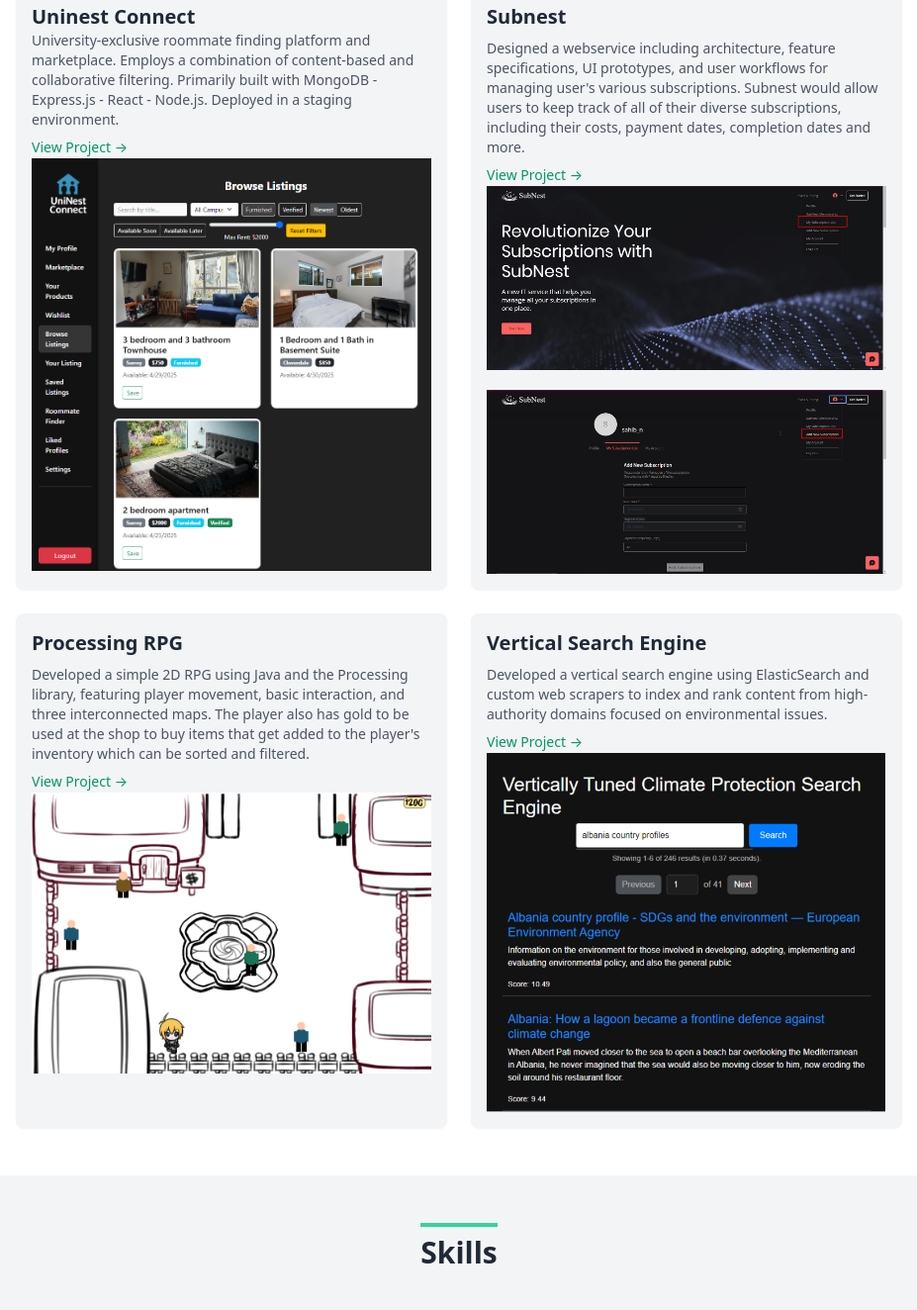
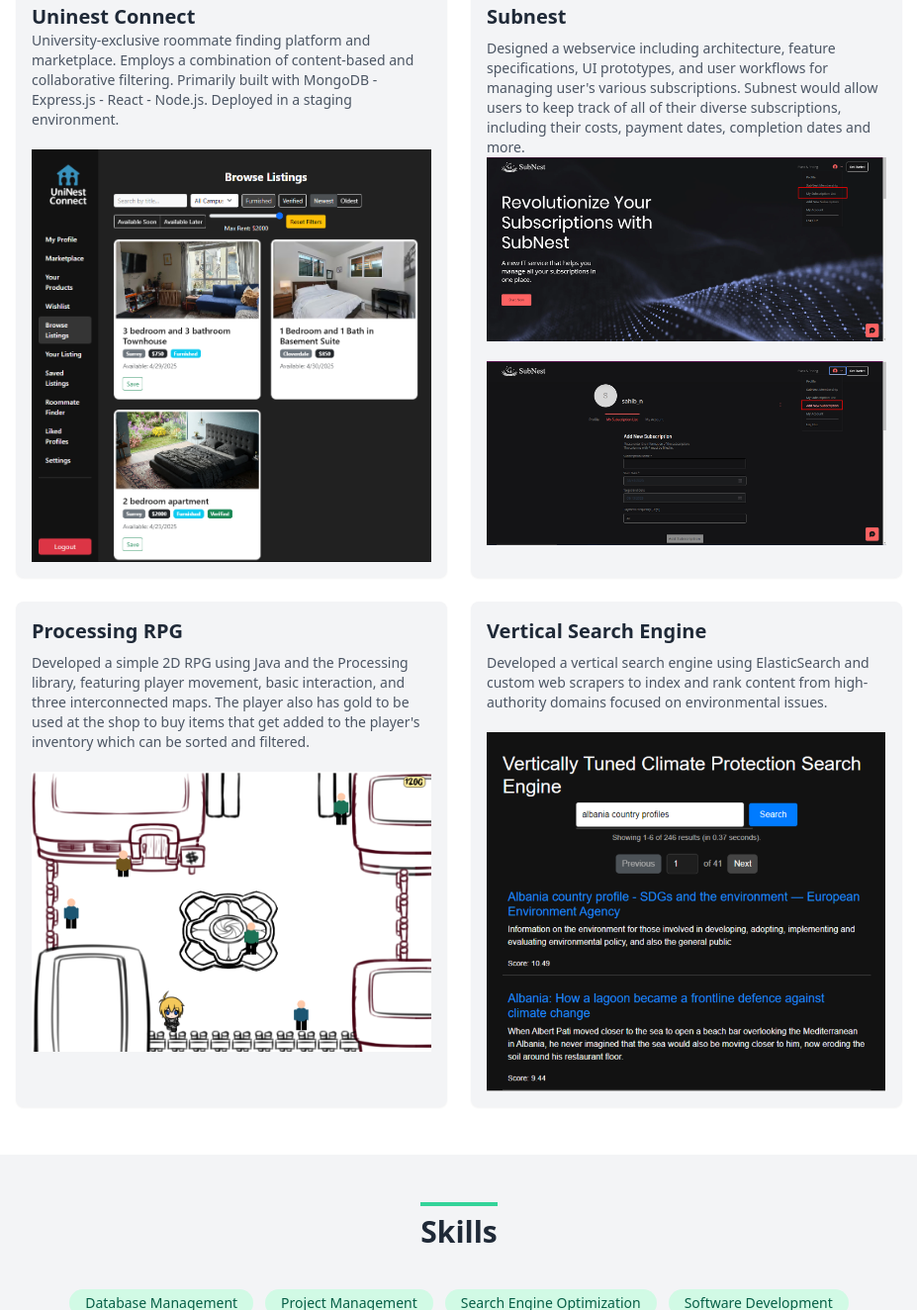
Before and after one commit to 100311938/portfolio-website, a plain HTML site: page index.html in a window 1280 px wide. Shown: the part 485-1809 px from the top of the page at 99% size, without its empty margins (176-1103 px from the left). Drawn offline with nearby package versions, Linux system fonts and the light colour scheme.

Commit message:
Update index.html

```diff
--- a/index.html
+++ b/index.html
@@ -42,14 +42,12 @@
           <h3 class="text-xl font-semibold">Uninest Connect</h3>
           <p class="text-sm text-gray-600">University-exclusive roommate finding platform and marketplace. Employs a combination of content-based and collaborative filtering.
             Primarily built with MongoDB - Express.js - React - Node.js. Deployed in a staging environment.</p>
-          <a href="#" class="text-green-600 text-sm mt-2 inline-block">View Project →</a>
-          <img src="uninest_connect.png" alt="Uninest_Connect Website">
+          <img src="uninest_connect.png" alt="Uninest_Connect Website" class=mt-5>
         </div>
         <div class="bg-gray-100 p-4 rounded-lg shadow-sm transition hover:shadow-md hover:ring-3 hover:ring-green-600">
           <h3 class="text-xl font-semibold pb-2">Subnest</h3>
           <p class="text-sm text-gray-600">Designed a webservice including architecture, feature specifications, UI prototypes, and user workflows for managing user's various subscriptions.
              Subnest would allow users to keep track of all of their diverse subscriptions, including their costs, payment dates, completion dates and more.</p>
-          <a href="#" class="text-green-600 text-sm mt-2 inline-block">View Project →</a>
           <img src="subnest.png" alt="Subnest Website Image">
           <img src="subnest2.png" alt="Subnest Website Image 2" class=mt-5>
         </div>
@@ -58,16 +56,14 @@
           <p class="text-sm text-gray-600">Developed a simple 2D RPG using Java and the Processing library, featuring player movement, basic interaction, and three interconnected maps.
             The player also has gold to be used at the shop to buy items that get added to the player's inventory which can be sorted and filtered.
           </p>
-          <a href="#" class="text-green-600 text-sm mt-2 inline-block">View Project →</a>
-          <img src="processing_rpg.png" alt="Subnest Website Image">
+          <img src="processing_rpg.png" alt="Subnest Website Image" class=mt-5>
         </div>
         <div class="bg-gray-100 p-4 rounded-lg shadow-sm transition hover:shadow-md hover:ring-3 hover:ring-green-600">
           <h3 class="text-xl font-semibold pb-2">Vertical Search Engine</h3>
           <p class="text-sm text-gray-600">Developed a vertical search engine using ElasticSearch and custom web scrapers to index and rank content from high-authority domains
             focused on environmental issues.
           </p>
-          <a href="#" class="text-green-600 text-sm mt-2 inline-block">View Project →</a>
-          <img src="search_engine.png" alt="Environmental Vertical Search Engine">
+          <img src="search_engine.png" alt="Environmental Vertical Search Engine" class=mt-5>
         </div>
         </div>
       </div>
```
